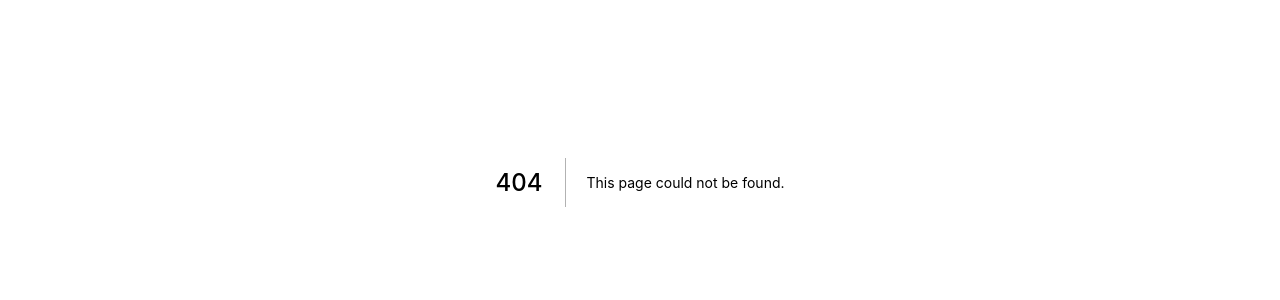
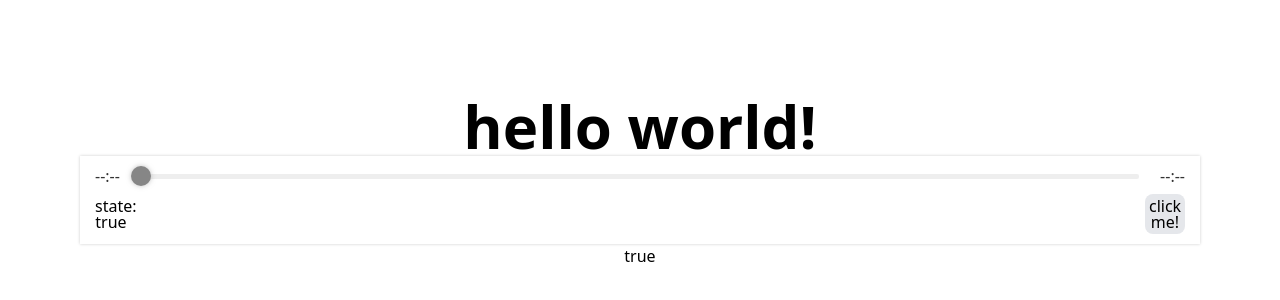
Before and after one commit to totti-rdz/react-h5-audio-player, a Next.js app: page /rerender-test in a window 1280 px wide. Before the commit this address had no page. Shown: the part 218-518 px from the top of the page. Built offline with nearby package versions, Linux system fonts and the light colour scheme; no server answers.

Commit message:
test rerendering audio comp to make duration appear

```diff
--- /dev/null
+++ b/components/AudioPlayerExampleWithState.jsx
@@ -0,0 +1,28 @@
+import AudioPlayer, { RHAP_UI } from "react-h5-audio-player";
+import "react-h5-audio-player/lib/styles.css";
+
+const audioSrc =
+  "https://upload.wikimedia.org/wikipedia/commons/2/25/Dembow_Perreo%2C_Classic_Dembow%2C_and_Rich_Dembow_Beats.ogg";
+
+const Button = ({ onClick }) => (
+  <button className="w-10 h-10 bg-gray-200 p-1 rounded-lg" onClick={onClick}>
+    click me!
+  </button>
+);
+
+const Div = ({ text }) => <div className="w-8 h-8">state: {text}</div>;
+
+const AudioPlayerExampleWithState = ({ state, onClick }) => {
+  return (
+    <AudioPlayer
+      autoPlay
+      src={audioSrc}
+      showJumpControls={false}
+      customControlsSection={[<Div text={state.toString()} />, RHAP_UI.MAIN_CONTROLS, <Button onClick={onClick} />]}
+      onPlay={(e) => console.log("onPlay")}
+      // other props here
+    />
+  );
+};
+
+export default AudioPlayerExampleWithState;
--- /dev/null
+++ b/pages/rerender-test.tsx
@@ -0,0 +1,21 @@
+import type { NextPage } from "next";
+import { useState } from "react";
+import Head from "next/head";
+import AudioPlayerExampleWithState from "../components/AudioPlayerExampleWithState";
+
+const Home: NextPage = () => {
+  const [bool, setBool] = useState(true);
+  return (
+    <div className="flex min-h-screen flex-col items-center justify-center py-2">
+      <main className="flex w-full flex-1 flex-col items-center justify-center px-5 sm:px-20 text-center">
+        <h1 className="text-6xl font-bold">hello world!</h1>
+        <AudioPlayerExampleWithState state={bool} onClick={() => setBool((current) => !current)} />
+        <div>
+          <div>{bool.toString()}</div>
+        </div>
+      </main>
+    </div>
+  );
+};
+
+export default Home;
```
